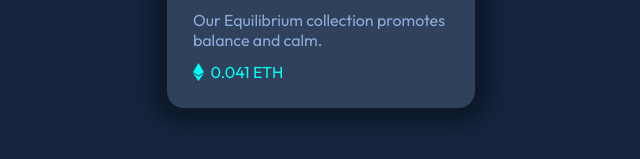
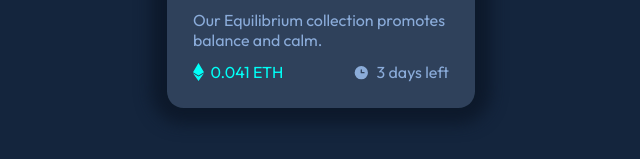
Before and after one commit to SurenAND/FM-NFT-Card, a plain HTML site: page index.html in a window 1280 px wide. Shown: the part 511-670 px from the top of the page, 319-959 px from the left. Drawn offline with Linux system fonts and the light colour scheme.

Commit message:
create nft time & style it

```diff
--- a/index.html
+++ b/index.html
@@ -39,6 +39,9 @@
           <p class="nft_price">
             <img src="images/icon-ethereum.svg" alt="ethereum icon" /> 0.041 ETH
           </p>
+          <p class="nft_time text--color--light">
+            <img src="images/icon-clock.svg" alt="timer" /> 3 days left
+          </p>
         </section>
       </main>
     </section>
--- a/style.css
+++ b/style.css
@@ -108,3 +108,12 @@ body {
   align-self: center;
   padding-right: 0.5vw;
 }
+
+.nft_time {
+  display: flex;
+}
+
+.nft_time > img {
+  align-self: center;
+  padding-right: 0.5vw;
+}
```
